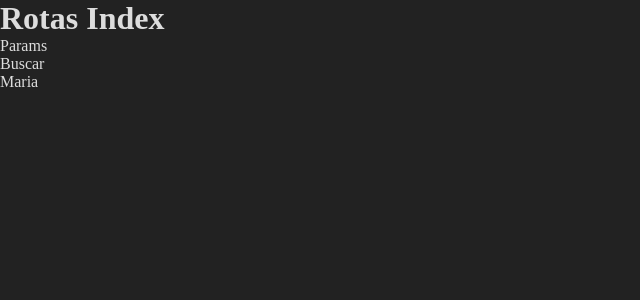
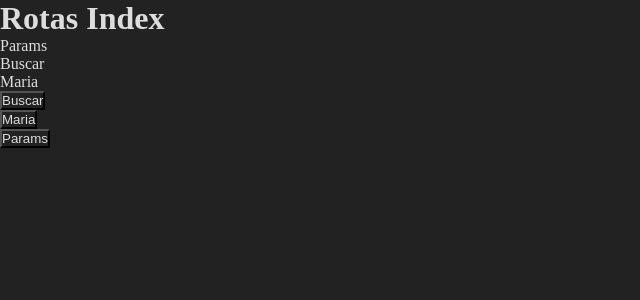
Before and after one commit to nina0-0nina/Curso_nextjs, a Next.js app in the folder curso-nextjs/next-basico/: page /rotas in a window 1280 px wide. Shown: the top 300 px of the page, without its empty margins (0-640 px from the left). Built offline with nearby package versions, Linux system fonts and the light colour scheme.

Commit message:
Navegando entre páginas #2

```diff
--- a/curso-nextjs/next-basico/src/pages/rotas/index.jsx
+++ b/curso-nextjs/next-basico/src/pages/rotas/index.jsx
@@ -1,6 +1,23 @@
 import Link from "next/link"
+import { useRouter } from "next/router"
 
 export default function rotas(){
+    const router = useRouter()
+
+    function navegacaoSimples(url){
+        router.push(url)
+    }
+
+    function navegacaoComParams(){
+        router.push({
+            pathname: "/rotas/params",
+            query: {
+                id: 123,
+                nome: 'Anna'
+            }
+        })
+    }
+
     return(
         <div>
             <h1>Rotas Index</h1>
@@ -17,6 +34,13 @@ export default function rotas(){
                     <li>Maria</li>
                 </Link>
             </ul>
+
+            <div style={{display: "flex", flexDirection: "column", alignItems: "flex-start"}}>
+                <button onClick={() => router.push('/rotas/123/buscar')}>Buscar</button>
+                <button onClick={() => navegacaoSimples('/rotas/123/Maria')}>Maria</button>
+                <button onClick={navegacaoComParams}>Params</button>
+
+            </div>
         </div>
     )
 }
```
